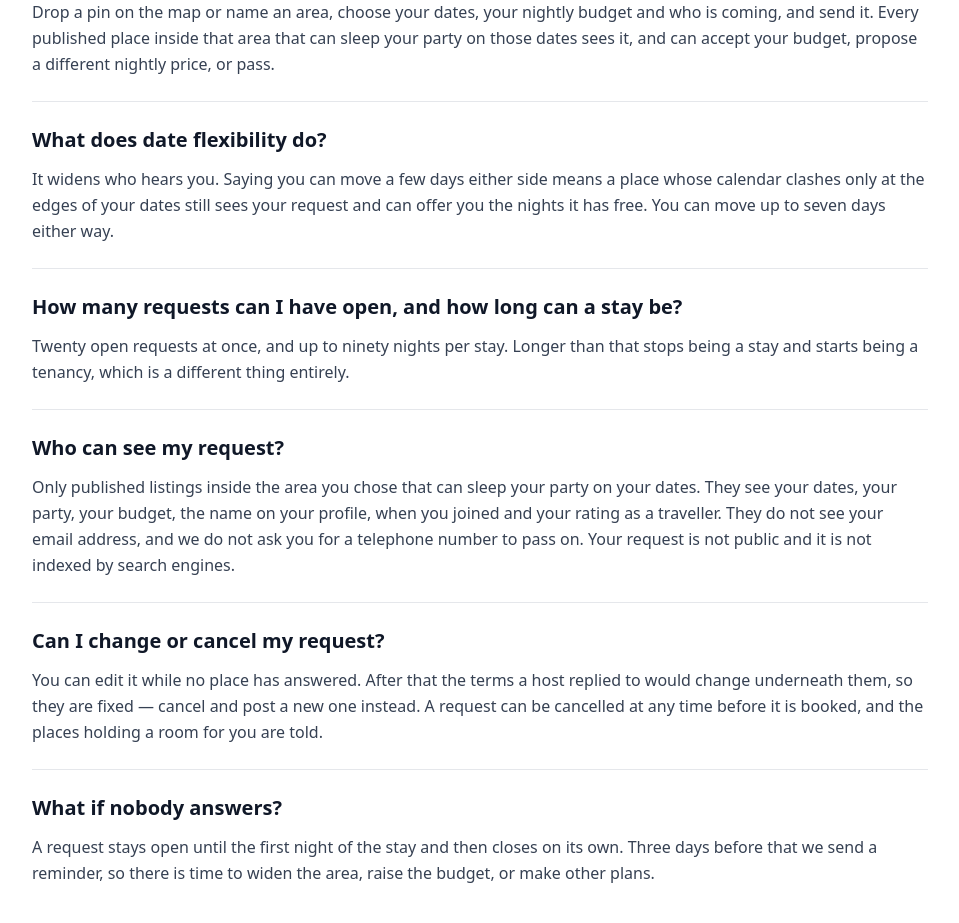
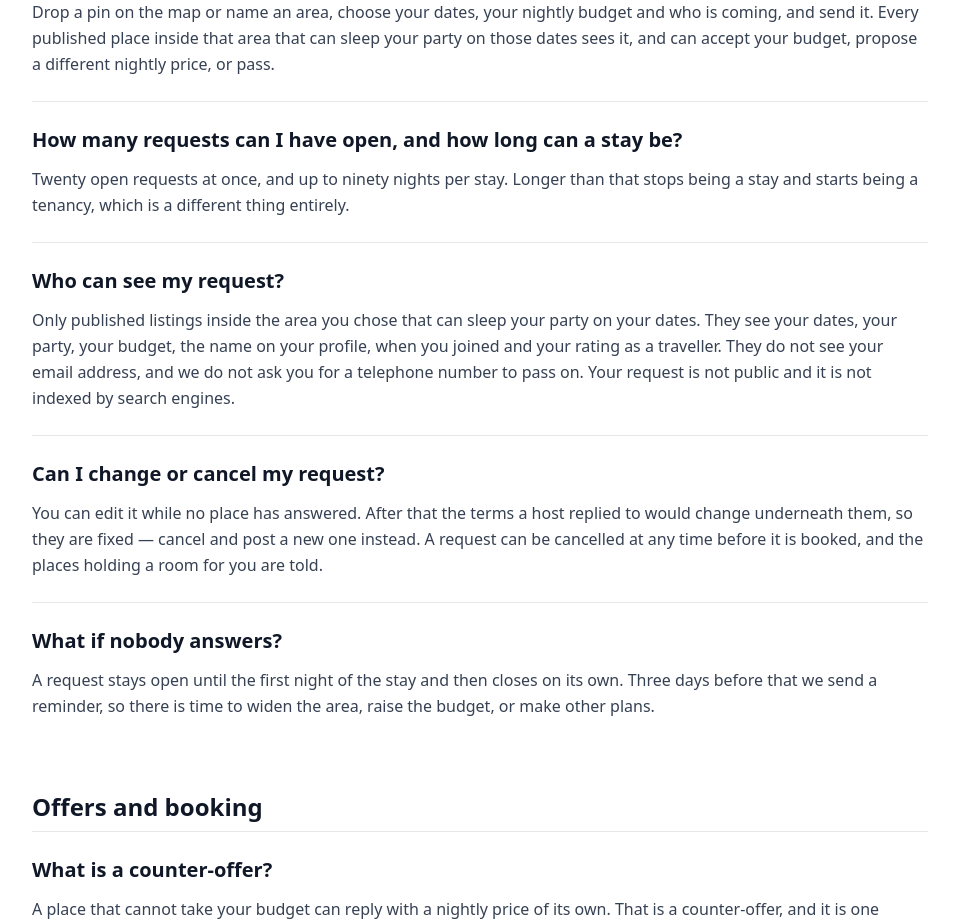
Before and after one commit to Trawise/Trawise.Landing, a React (Vite) app in the folder src/: page /faq in a window 1280 px wide. Shown: the part 1060-1983 px from the top of the page, without its empty margins (160-1119 px from the left). Built offline with nearby package versions, Linux system fonts and the light colour scheme.

Commit message:
Remove date flexibility, which widened the match and then booked the nights it had ruled out

```diff
--- a/src/src/Faq.tsx
+++ b/src/src/Faq.tsx
@@ -66,12 +66,6 @@ const GROUPS: Group[] = [
         question: "How do I post one?",
         answer:
           "Drop a pin on the map or name an area, choose your dates, your nightly budget and who is coming, and send it. Every published place inside that area that can sleep your party on those dates sees it, and can accept your budget, propose a different nightly price, or pass.",
-      },
-      {
-        id: "flexible-dates",
-        question: "What does date flexibility do?",
-        answer:
-          "It widens who hears you. Saying you can move a few days either side means a place whose calendar clashes only at the edges of your dates still sees your request and can offer you the nights it has free. You can move up to seven days either way.",
       },
       {
         id: "limits",
```
